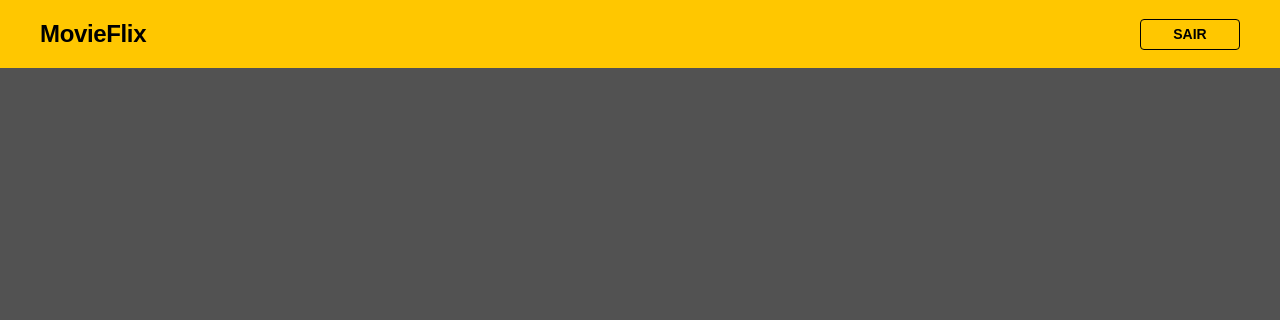
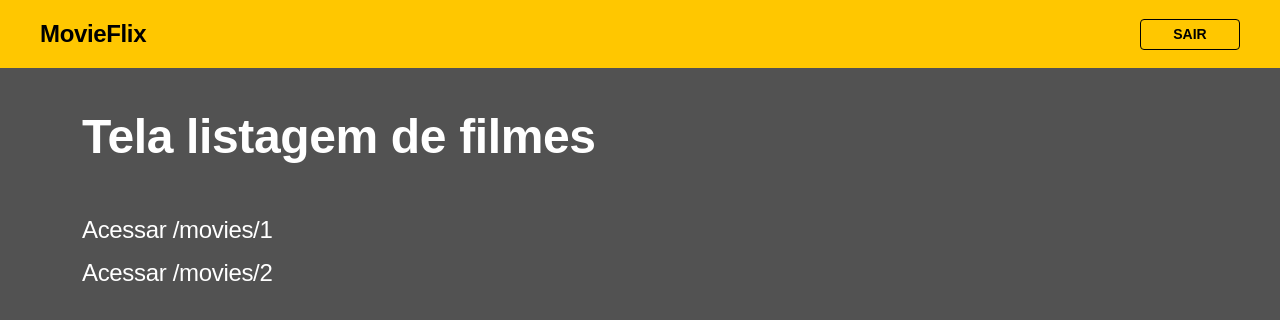
Before and after one commit to EduardoGomes1982/bds-desafio-movieflix, a React (Create React App) app: page /movies in a window 1280 px wide. Shown: the top 320 px of the page. Built offline with nearby package versions, Linux system fonts and the light colour scheme.

Commit message:
Movies Route Layout

```diff
--- a/src/Routes.tsx
+++ b/src/Routes.tsx
@@ -1,6 +1,7 @@
 import NavBar from 'components/NavBar';
 import { BrowserRouter, Route, Switch } from 'react-router-dom';
 import Home from 'routes/Home';
+import Movies from 'routes/Movies';
 
 const Routes = () => (
     <BrowserRouter>
@@ -10,6 +11,9 @@ const Routes = () => (
                 <Route path="/" exact>
                     <Home />
                 </Route>
+                <Route path="/movies" exact>
+                    <Movies />
+                </Route>
             </main>
         </Switch>
     </BrowserRouter>
--- a/src/index.css
+++ b/src/index.css
@@ -22,6 +22,6 @@ h1, h2, h3, h4, h5, h6 {
 
 @media (min-width: 576px) {
   .main-container {
-    padding: 45px 45px;
+    padding: 40px 40px;
   }
 }
--- a/src/routes/Home/index.tsx
+++ b/src/routes/Home/index.tsx
@@ -27,7 +27,7 @@ const Home = () => {
                         // value={formData.sufixProfile}
                         />
                         <div className="login-button">
-                            <Link to={"/"}>
+                            <Link to={"/movies"}>
                                 <PrimaryButton buttonTitle="FAZER LOGIN" />
                             </Link>
                         </div>
--- a/src/routes/Home/styles.css
+++ b/src/routes/Home/styles.css
@@ -7,13 +7,13 @@
 .card-login-logo h1 {
     font-size: 48px;
     font-weight: 700;
-    letter-spacing: 0.72px;
+    letter-spacing: -0.72px;
 }
 
 .card-login-logo p {
     font-size: 22px;
     font-weight: 400;
-    letter-spacing: 0.33px;
+    letter-spacing: -0.33px;
 }
 
 .card-login {
--- /dev/null
+++ b/src/routes/Movies/index.tsx
@@ -0,0 +1,17 @@
+import "./styles.css";
+
+const Movies = () => {
+    return (
+        <section id="movies-section">
+            <div className="container-lg">
+                <h1>Tela listagem de filmes</h1>
+            </div>
+            <div className="container-lg list">
+                <h4>Acessar /movies/1</h4>
+                <h4>Acessar /movies/2</h4>
+            </div>
+        </section>
+    );
+}
+
+export default Movies;
--- /dev/null
+++ b/src/routes/Movies/styles.css
@@ -0,0 +1,37 @@
+#movies-section {
+    display: flex;
+    flex-direction: column;
+    gap: 30px;
+}
+
+#movies-section h1 {
+    font-size: 24px;
+    font-weight: 700;
+    letter-spacing: -0.36px;
+}
+
+#movies-section h4 {
+    font-size: 18px;
+    font-weight: 400;
+    letter-spacing: -0.33px;
+}
+
+.list {
+    display: flex;
+    flex-direction: column;
+    gap: 15px;
+}
+
+@media (min-width: 576px) {
+    #movies-section {
+        gap: 50px;
+    }
+
+    #movies-section h1 {
+        font-size: 48px;
+    }
+
+    #movies-section h4 {
+        font-size: 24px;
+    }
+}
```
